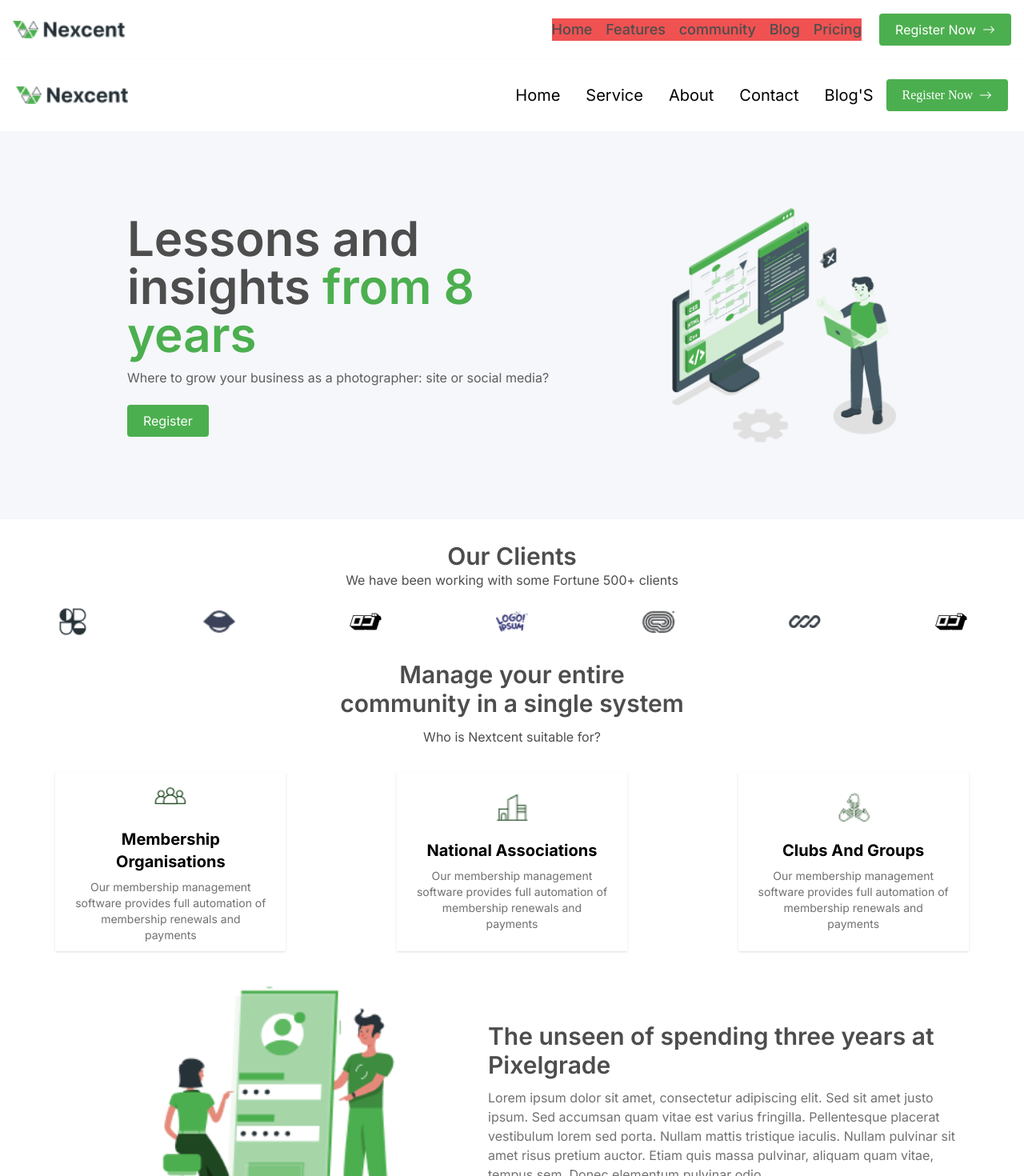
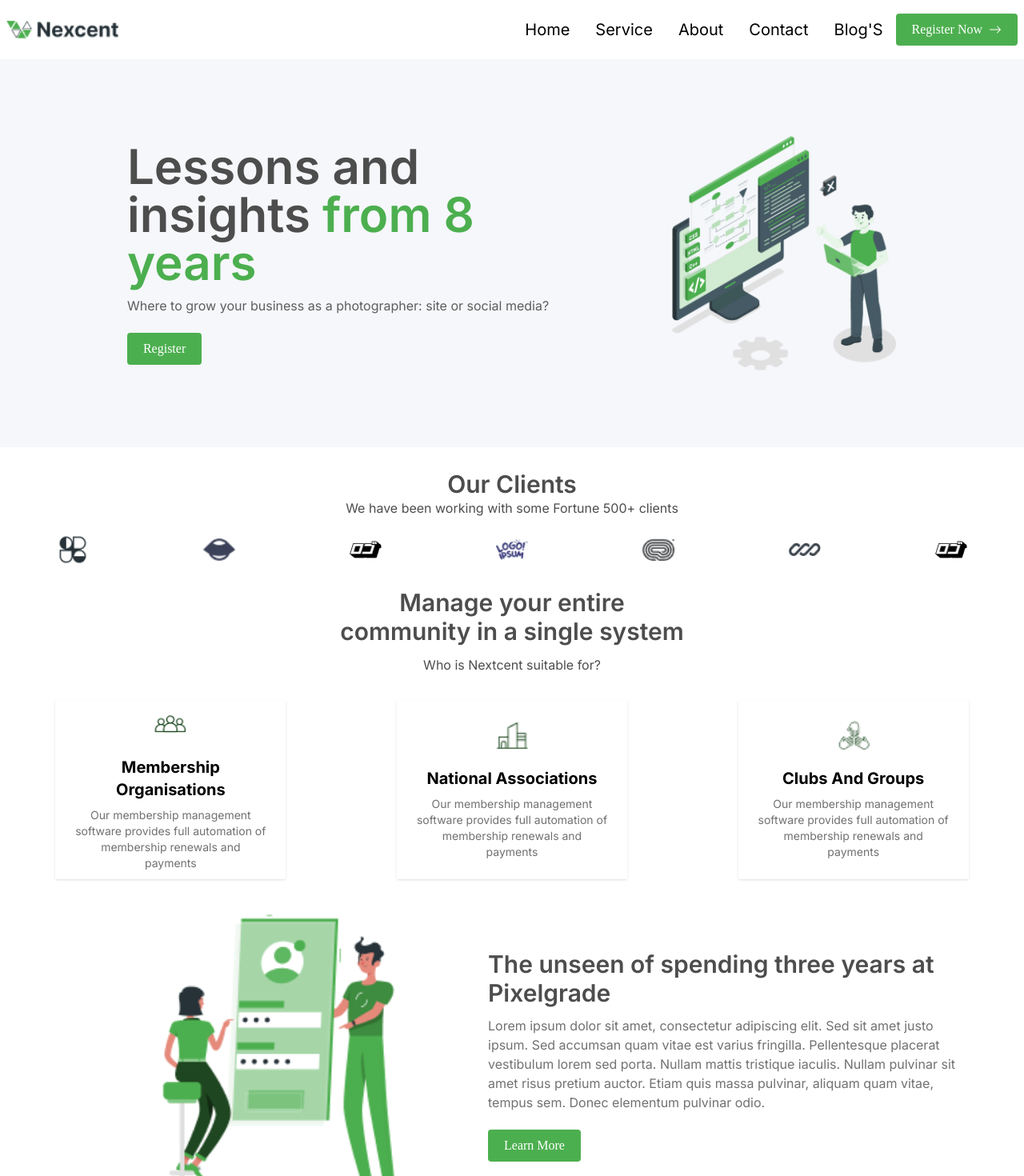
Before and after one commit to Kamron-Ems/Landing-Page-NExt.Js, a Next.js app: page / in a window 1280 px wide. Shown: the top 1470 px of the page at 80% size. Built offline with nearby package versions, Linux system fonts and the light colour scheme.

Commit message:
100% : barre de navigation

```diff
--- a/app/components/ActionButton/index.jsx
+++ b/app/components/ActionButton/index.jsx
@@ -8,7 +8,7 @@ function ActionButton() {
         <h1 className='font-semibold text-6xl max-w-[618px] text-center mx-auto text-[#263238] ' >
           Pellentesque suscipit fringilla libero eu.
         </h1>
-        <button className='btn mx-auto flex items-center justify-center gap-2 font-medium' >Get a Demo<BsArrowRight/></button>
+        <button className='btn animate_btn mx-auto flex items-center justify-center gap-2 font-medium' >Get a Demo<BsArrowRight/></button>
       </div>
     </div>
   )
--- /dev/null
+++ b/app/components/Card/Card.js
@@ -0,0 +1,9 @@
+import React from 'react'
+
+export default function Card() {
+  return (
+    <div>
+
+    </div>
+  )
+}
--- a/app/components/CaringSection/index.jsx
+++ b/app/components/CaringSection/index.jsx
@@ -49,7 +49,7 @@ function CaringSection() {
                     {/* Description Card */}
                     <div id="box" className='absolute top-[80%] left-1/2 transform -translate-x-1/2 z-50 p-4  shadow-lg text-center bg-background flex flex-col items-center w-64  gap-3 rounded-lg '>
                         <p className='text-text_lambda font-semibold text-lg '>{item.description}</p>
-                        <button className='flex gap-2 items-center font-semibold text-lg text-primary' >Readmore <BsArrowRight/></button>
+                        <button className='flex gap-2 items-center font-semibold text-lg text-primary animate_btn' >Readmore <BsArrowRight/></button>
                     </div>
 
                 </div>
--- a/app/components/Footer/index.jsx
+++ b/app/components/Footer/index.jsx
@@ -33,16 +33,16 @@ function Footer() {
             </div>
             {/* Icon */}
             <div className='flex  gap-4 text-white '>
-              <div className='bg-zinc-600 w-10 h-10 rounded-full flex justify-center items-center ' >
+              <div className='bg-zinc-600 w-10 h-10 rounded-full flex justify-center items-center animate_btn ' >
                 <BsInstagram className=" w-5 h-5 " />
               </div>
-              <div className='bg-zinc-600 w-10 h-10 rounded-full flex justify-center items-center ' >
+              <div className='bg-zinc-600 w-10 h-10 rounded-full flex justify-center items-center animate_btn ' >
                 <BsFacebook className=" w-5 h-5 " />
               </div>
-              <div className='bg-zinc-600 w-10 h-10 rounded-full flex justify-center items-center '>
+              <div className='bg-zinc-600 w-10 h-10 rounded-full flex justify-center items-center animate_btn '>
                 <BsTwitter className=" w-5 h-5 "/>
               </div>
-              <div className='bg-zinc-600 w-10 h-10 rounded-full flex justify-center items-center '>
+              <div className='bg-zinc-600 w-10 h-10 rounded-full flex justify-center items-center animate_btn '>
                 <BsYoutube className=" w-5 h-5 "/>
               </div>
             </div>
--- a/app/components/Hero/index.js
+++ b/app/components/Hero/index.js
@@ -72,7 +72,7 @@ function Hero() {
                 <p className='text-xs lg:text-base text-text_title/90 ' >{item.description}</p>
               </div>
                 {/* button Action */}
-                <button className='btn' >Register</button>
+                <button className='btn animate_btn' >Register</button>
             </div>
             {/* Left Image section */}
             <div
--- a/app/components/Informations/index.js
+++ b/app/components/Informations/index.js
@@ -29,7 +29,7 @@ function Informations({title,img,description}) {
             {description}
           </p>
         </div>
-          <button className='btn' >Learn More</button>
+          <button className='btn animate_btn' >Learn More</button>
       </div>
     </div>
   )
--- a/app/components/Navbars/index.js
+++ b/app/components/Navbars/index.js
@@ -16,8 +16,8 @@ const Navbar = () => {
   };
 
   return (
-    <div className=" ">
-      <nav className="p-5 bg-white shadow md:flex md:items-center md:justify-between">
+        <div className=" shadow ">
+    <nav className="py-3 px-2 bg-white container mx-auto   md:flex md:items-center md:justify-between">
         <div className="flex justify-between items-center">
         <div className='relative w-[140px] h-[50px]'>
         <Image
@@ -48,6 +48,8 @@ const Navbar = () => {
                 : "top-[-400px] opacity-0 z-[-1]"
             } md:top-auto md:opacity-100 md:z-auto`}
         >
+          {/* <div className="flex items-center gap-0" > */}
+
           {["Home", "Service", "About", "Contact", "Blog'S"].map((item) => (
             <li key={item} className="mx-4 md:animate_link my-6 md:my-0 hover:text-primary transition-all ">
               <a href="#" className="text-xl">
@@ -55,6 +57,7 @@ const Navbar = () => {
               </a>
             </li>
           ))}
+          {/* </div> */}
 
           {/* <button className="bg-cyan-400 text-white font-[Poppins] duration-500 px-6 py-2 mx-4 hover:bg-cyan-500 rounded">
             Get started
--- a/app/components/SecondBanner/index.js
+++ b/app/components/SecondBanner/index.js
@@ -82,7 +82,7 @@ function SecondBanner() {
                 </div>
               ))
             }
-            <button className='flex gap-2 items-center font-semibold text-lg text-primary' >Meet all customers <BsArrowRight/></button>
+            <button className=' animate_btn flex gap-2 items-center font-semibold text-lg text-primary' >Meet all customers <BsArrowRight/></button>
           </div>
       </div>
       </div>
--- a/app/page.tsx
+++ b/app/page.tsx
@@ -30,7 +30,7 @@ const DataInf2 = {
 export default function Root() {
   return (
     <div className="">
-      <NavBar/>
+      {/* <NavBar/> */}
       <NavBars/>
       <Hero/>
       <OfferSection/>
```
